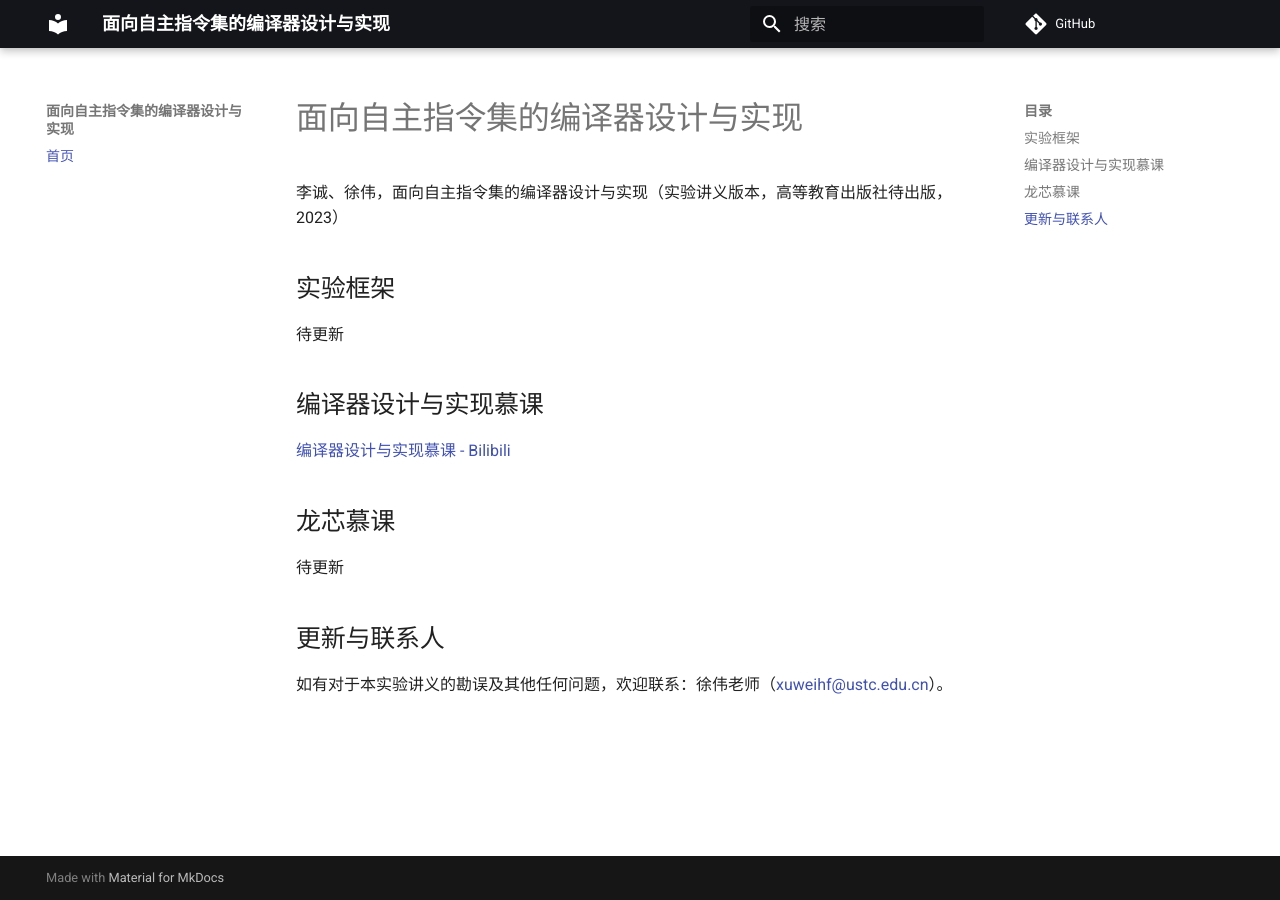
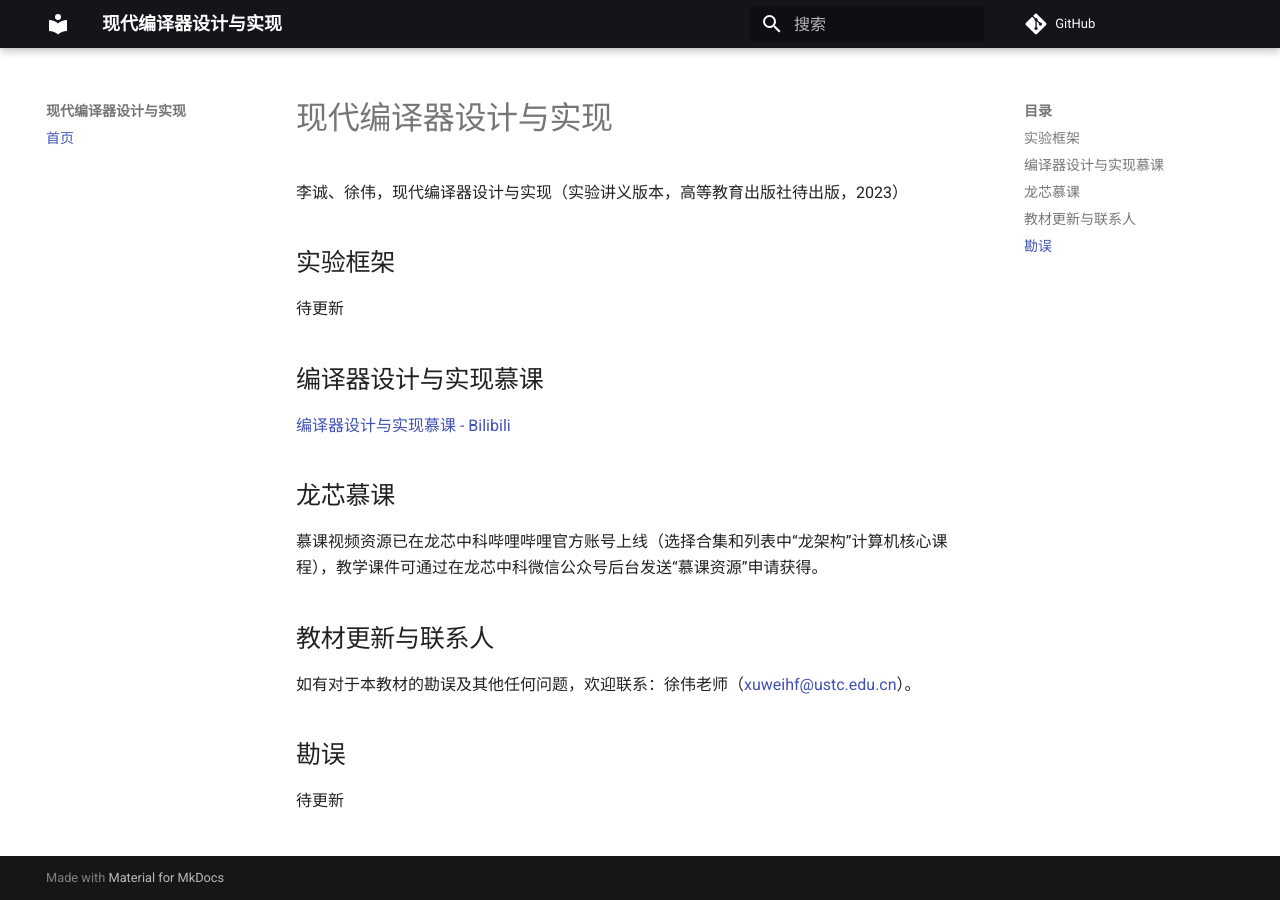
Before and after one commit to ustc-compiler-principles/textbook, an MkDocs documentation site: the page built from docs/README.md, in a window 1280 px wide. Built offline with MkDocs 1.6.1 and Material for MkDocs 9.7.7, drawn with Linux system fonts in a browser that asks for light colours; nearby versions of some CDN libraries; library files that are not in the unit come from our copies; comment, search, counter and statistics services are not loaded.

Commit message:
update title

```diff
--- a/README.md
+++ b/README.md
@@ -1,4 +1,4 @@
-# 面向自主指令集的编译器设计与实现
+# 现代编译器设计与实现
 
 <https://ustc-compiler-principles.github.io/textbook/>
 
--- a/docs/README.md
+++ b/docs/README.md
@@ -1,6 +1,6 @@
-# 面向自主指令集的编译器设计与实现
+# 现代编译器设计与实现
 
-李诚、徐伟，面向自主指令集的编译器设计与实现（实验讲义版本，高等教育出版社待出版，2023）
+李诚、徐伟，现代编译器设计与实现（实验讲义版本，高等教育出版社待出版，2023）
 
 ## 实验框架
 
@@ -12,8 +12,12 @@
 
 ## 龙芯慕课
 
+慕课视频资源已在龙芯中科哔哩哔哩官方账号上线（选择合集和列表中“龙架构”计算机核心课程），教学课件可通过在龙芯中科微信公众号后台发送“慕课资源”申请获得。
+
+## 教材更新与联系人
+
+如有对于本教材的勘误及其他任何问题，欢迎联系：徐伟老师（[xuweihf@ustc.edu.cn](mailto:xuweihf@ustc.edu.cn)）。
+
+## 勘误
+
 待更新
-
-## 更新与联系人
-
-如有对于本实验讲义的勘误及其他任何问题，欢迎联系：徐伟老师（[xuweihf@ustc.edu.cn](mailto:xuweihf@ustc.edu.cn)）。
--- a/mkdocs.yml
+++ b/mkdocs.yml
@@ -1,4 +1,4 @@
-site_name: 面向自主指令集的编译器设计与实现
+site_name: 现代编译器设计与实现
 repo_name: GitHub
 repo_url: https://github.com/ustc-compiler-principles/textbook
 theme:
```
